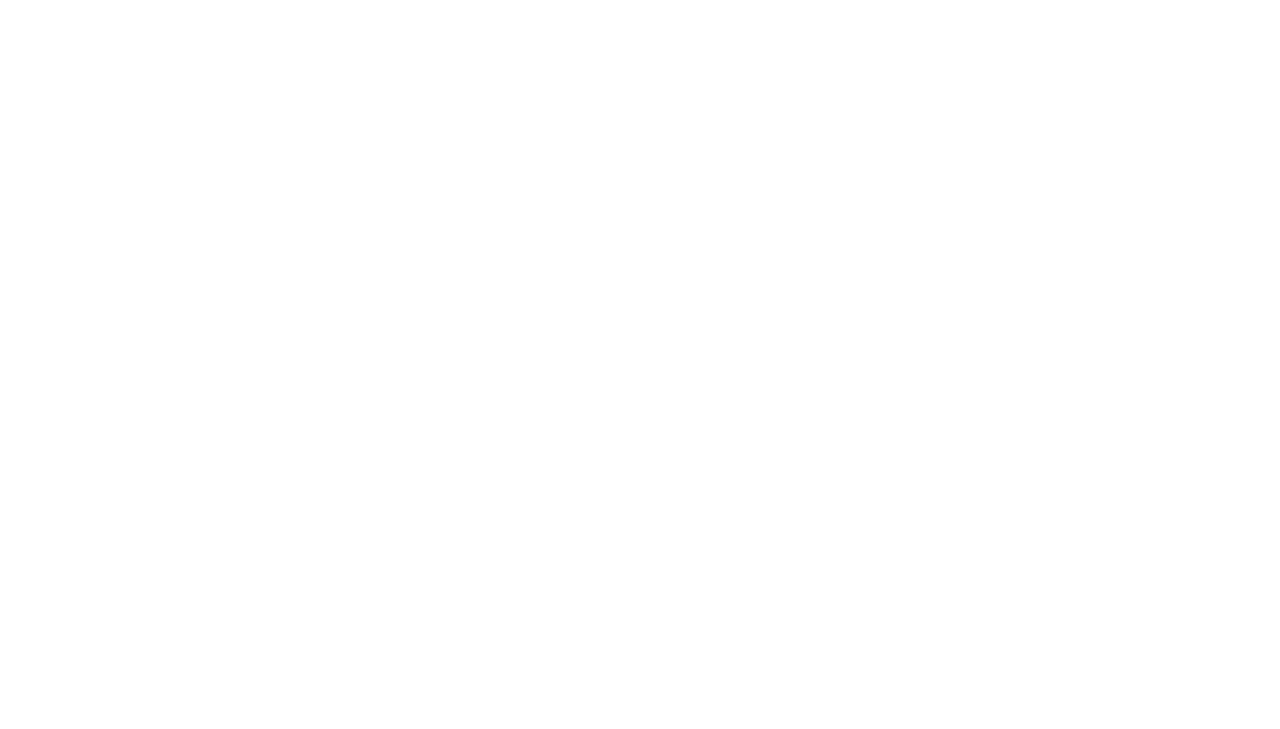
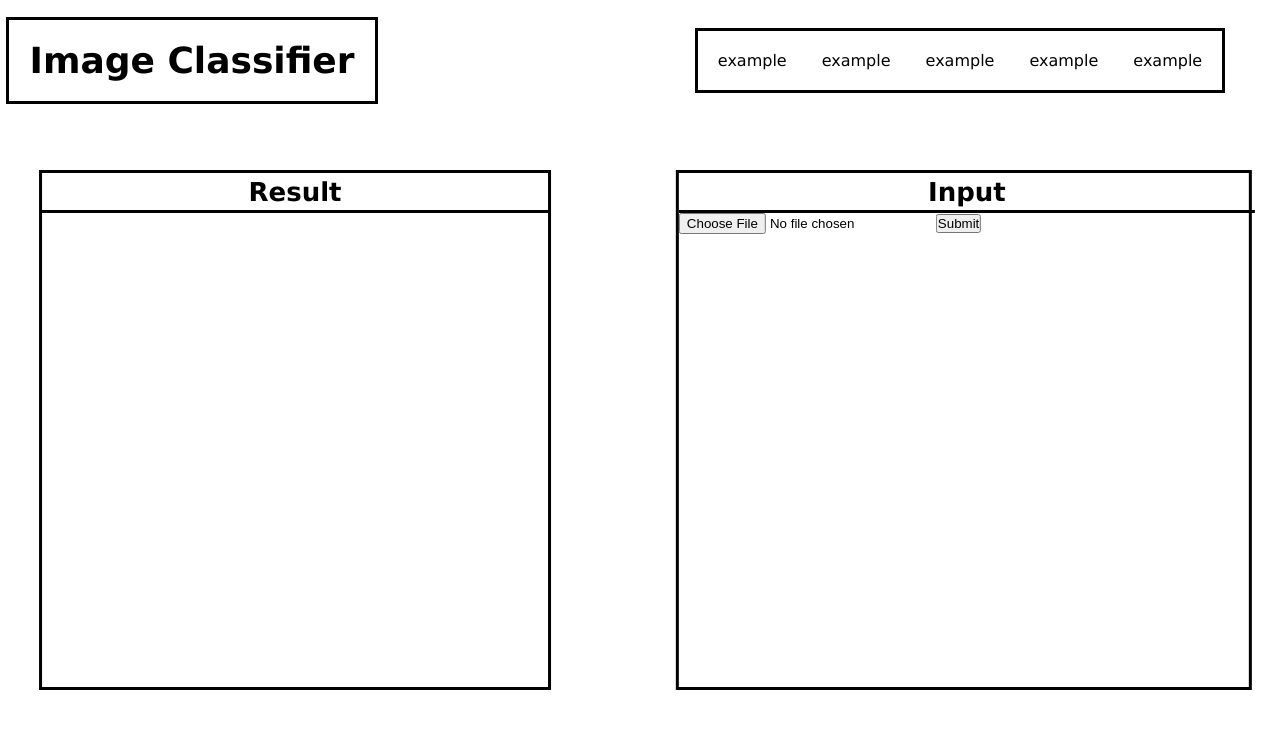
Before and after one commit to temm-dev/image-classifier, a FastAPI app: page / in a window 1280 px wide. Before the commit the part shown is empty. Shown: the top 729 px of the page. Run offline with FastAPI, Linux system fonts and the light colour scheme; parts of the project's set-up code (start-up, migrations or seed data) failed here and were passed over.

Commit message:
A prototype of the page has been created for using the service

```diff
--- /dev/null
+++ b/src/app/static/styles.css
@@ -0,0 +1,141 @@
+* {
+    padding: 0;
+    margin: 0;
+    box-sizing: border-box;
+}
+
+header {
+    width: 100vw;
+    height: 15vh;
+
+    display: flex;
+    justify-content: space-between;
+    position: relative;
+}
+
+.header__container {
+    width: 30vw;
+    height: inherit;
+
+    display: flex;
+    justify-content: center;
+    align-items: center;
+}
+
+.container__main-title {
+    padding: 20px;
+    box-sizing: border-box;
+
+    border: 3px solid #000;
+
+    font-family: 'Lucida Sans', 'Lucida Sans Regular', 'Lucida Grande', 'Lucida Sans Unicode', Geneva, Verdana, sans-serif;
+    font-size: 36px;
+    color: #000;
+}
+
+
+.container_hrefs {
+    width: 50vw;
+    height: inherit;
+
+    display: flex;
+    justify-content: center;
+    align-items: center;
+}
+
+.hrefs__list {
+    padding: 20px;
+    box-sizing: border-box;
+
+    border: 3px solid #000;
+
+    display: flex;
+
+    gap: 35px;
+}
+
+.hrefs__list-item {
+    list-style-type: none;
+
+    font-family: 'Lucida Sans', 'Lucida Sans Regular', 'Lucida Grande', 'Lucida Sans Unicode', Geneva, Verdana, sans-serif;
+}
+
+a:link {
+    color: #000;
+    text-decoration: none;
+}
+
+
+a:visited {
+    color: #000;
+    text-decoration: none;
+}
+
+main {
+    width: 100vw;
+    height: 75vh;
+
+    box-sizing: border-box;
+    padding-top: 50px;
+
+    display: flex;
+    justify-content: space-between;
+}
+
+.main__output-section {
+    width: 40vw;
+    height: 65vh;
+
+    border: 3px solid #000;
+
+    transform: translateX(3.05vw);
+
+    display: flex;
+    flex-direction: column;
+}
+
+.output-section__head {
+    height: 5vh;
+
+    border-bottom: 3px solid #000;
+
+    display: flex;
+    justify-content: center;
+    align-items: center;
+}
+
+.output-section__head-title {
+    font-family: 'Lucida Sans', 'Lucida Sans Regular', 'Lucida Grande', 'Lucida Sans Unicode', Geneva, Verdana, sans-serif;
+    font-size: 26px;
+}
+
+.output-section__processed_image {
+    width: 100%;
+}
+
+
+.main__input-section {
+    width: 45vw;
+    height: 65vh;
+
+    border: 3px solid #000;
+
+    transform: translateX(-2.2vw);
+
+}
+
+.input-section__head {
+    width: inherit;
+    height: 5vh;
+
+    border-bottom: 3px solid #000;
+
+    display: flex;
+    justify-content: center;
+    align-items: center;
+}
+
+.input-section__head-title {
+    font-family: 'Lucida Sans', 'Lucida Sans Regular', 'Lucida Grande', 'Lucida Sans Unicode', Geneva, Verdana, sans-serif;
+    font-size: 26px;
+}
--- a/src/app/templates/index.html
+++ b/src/app/templates/index.html
@@ -3,9 +3,50 @@
 <head>
     <meta charset="UTF-8">
     <meta name="viewport" content="width=device-width, initial-scale=1.0">
-    <title>Document</title>
+    <link rel="stylesheet" href="{{ url_for('static', path='/styles.css') }}">
+    <title>Image Classifier</title>
 </head>
 <body>
+    <header>
+        <div class="header__container">
+            <h1 class="container__main-title">Image Classifier</h1>
+        </div>
 
+        <nav class="container_hrefs">
+            <ul class="hrefs__list">
+                <li class="hrefs__list-item"><a href="#">example</a></li>
+                <li class="hrefs__list-item"><a href="#">example</a></li>
+                <li class="hrefs__list-item"><a href="#">example</a></li>
+                <li class="hrefs__list-item"><a href="#">example</a></li>
+                <li class="hrefs__list-item"><a href="#">example</a></li>
+            </ul>
+        </nav>
+    </header>
+
+    <main>
+        <section class="main__output-section">
+            <div class="output-section__head">
+                <h2 class="output-section__head-title">Result</h2>
+            </div>
+
+            {% if processed_image %}
+            <img class="output-section__processed_image" src="{{ processed_image }}" alt="Processed Image">
+            <p>Download: <a href="{{ processed_image }}">processed image</a></p>
+            {% endif %}
+        </section>
+
+        <section class="main__input-section">
+            <div class="input-section__head">
+                <h2 class="input-section__head-title">Input</h2>
+            </div>
+
+            <form action="/upload" method="post" enctype="multipart/form-data">
+                <input type="file" name="image" accept="image/*" required>
+                <button type="submit">Submit</button>
+            </form>
+        </section>
+    </main>
+
+    <footer></footer>
 </body>
 </html>
```
